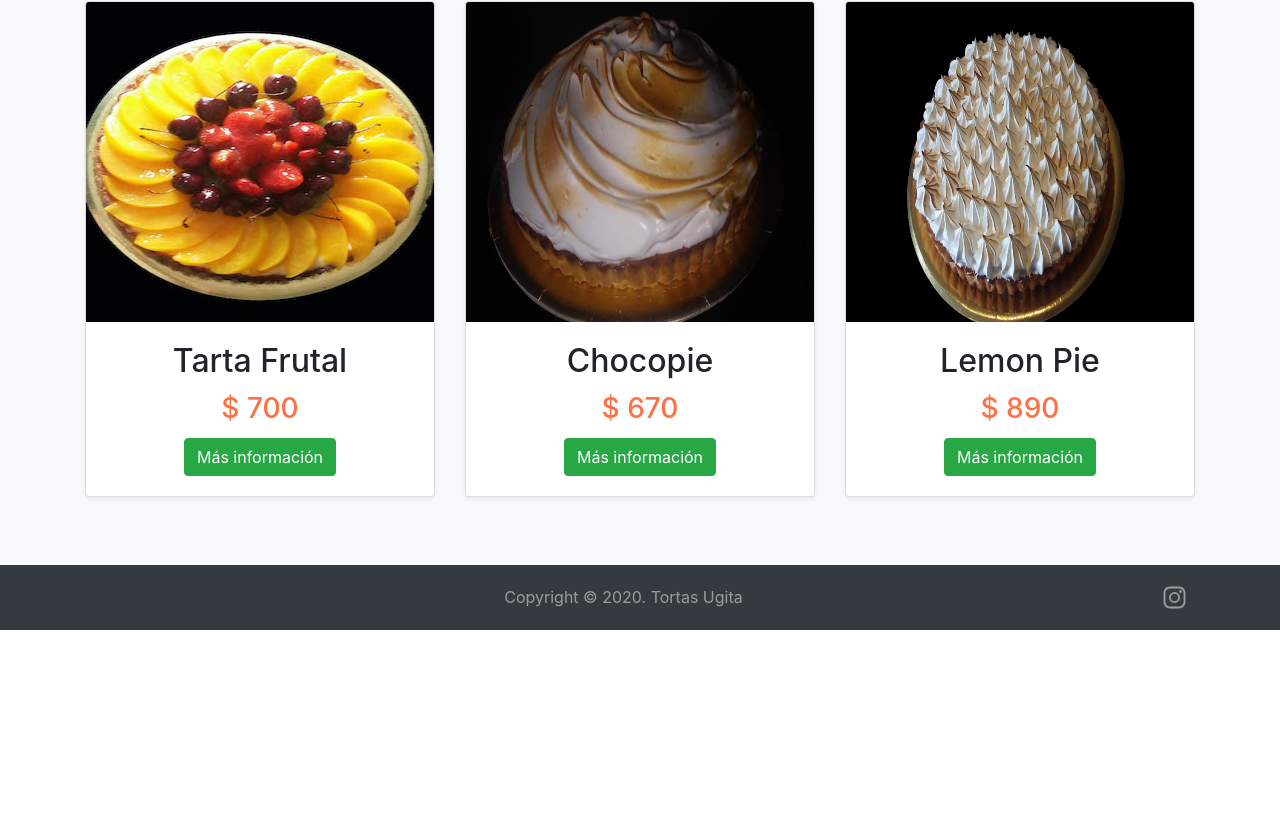
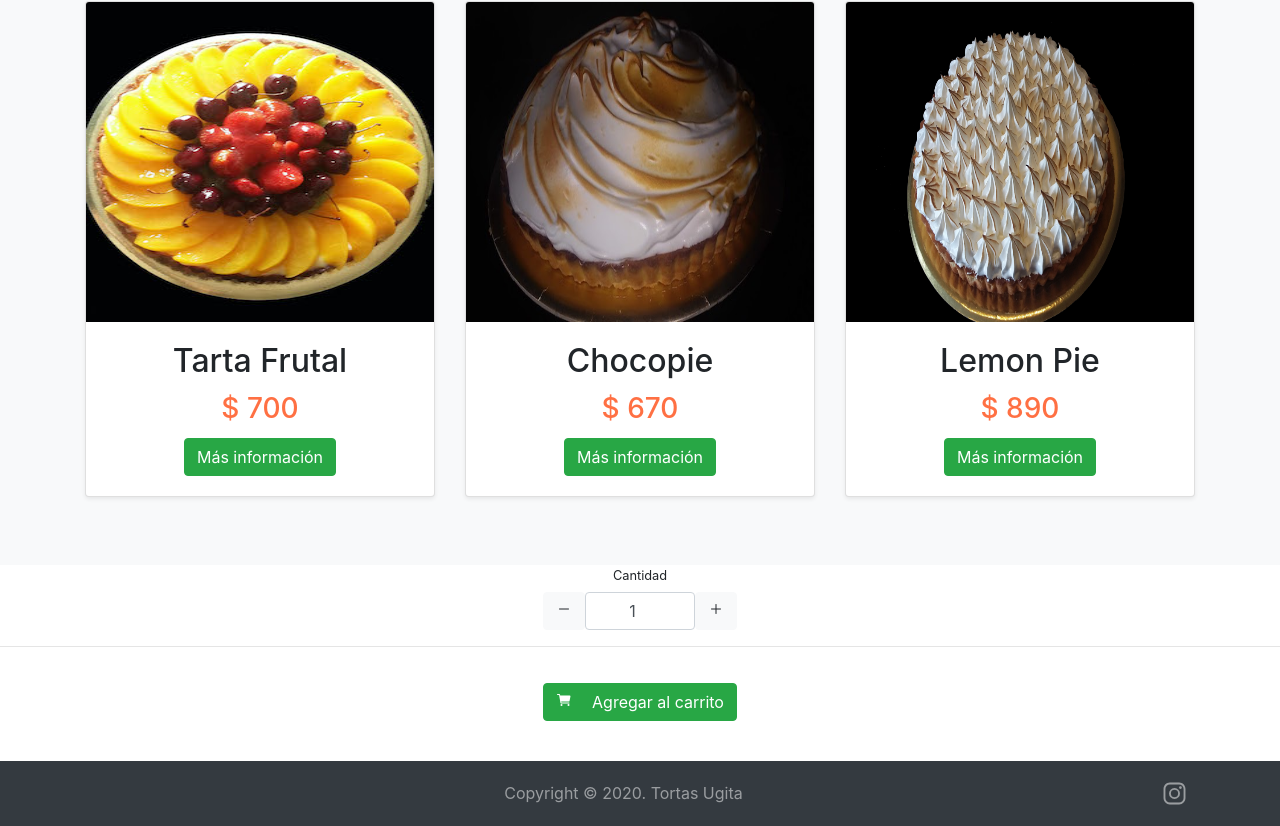
Before and after one commit to carloscrovara/ecommerce, a React (Create React App) app: page / in a window 1280 px wide. Shown: the part 803-1629 px from the top of the page. Before the commit the page ends 1433 px from the top, so only its background shows below. Built offline with nearby package versions, Linux system fonts and the light colour scheme.

Commit message:
Version 1.8 - Se volvio a incorporar componente ItemCount con props en App

```diff
--- a/src/App.js
+++ b/src/App.js
@@ -1,16 +1,19 @@
 import React from 'react';
 import NavBar from './components/NavBar';
 import Home from './components/Home';
+import ItemCount from './components/ItemCount';
 import Footer from './components/Footer';
 
+
 function App() {
-  //function onAdd() {
-    //console.log("Se agregó el producto al carrito")
-  //}
+  function onAdd() {
+    console.log("Se agregó el producto al carrito")
+  }
   return (
     <>
       <NavBar />
       <Home greeting="¡Bienvenidos a Tortas Ugita!" />
+      <ItemCount initial={1} min={1} max={20} onAdd={onAdd} />
       <Footer />
     </>
   )
```
